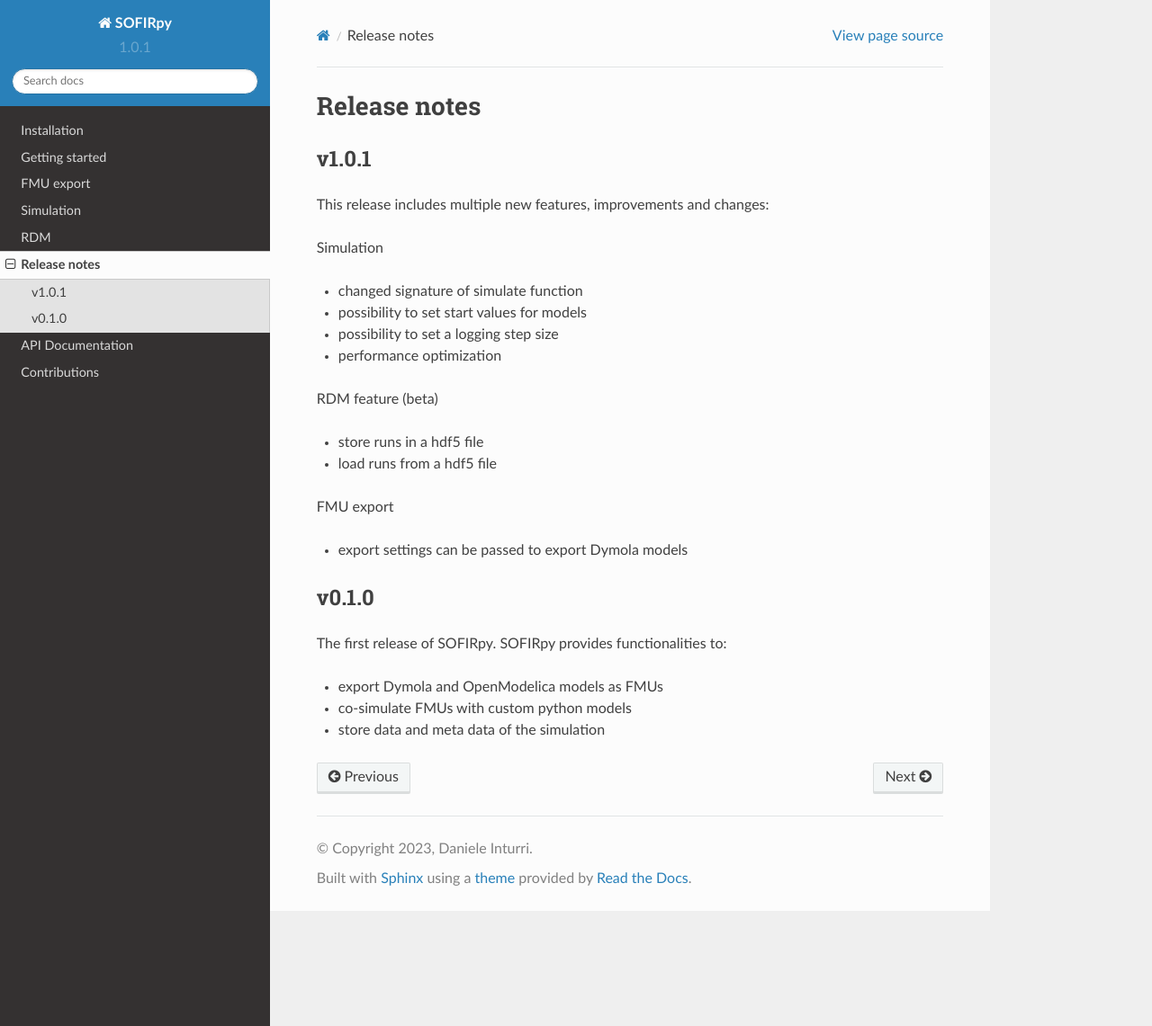
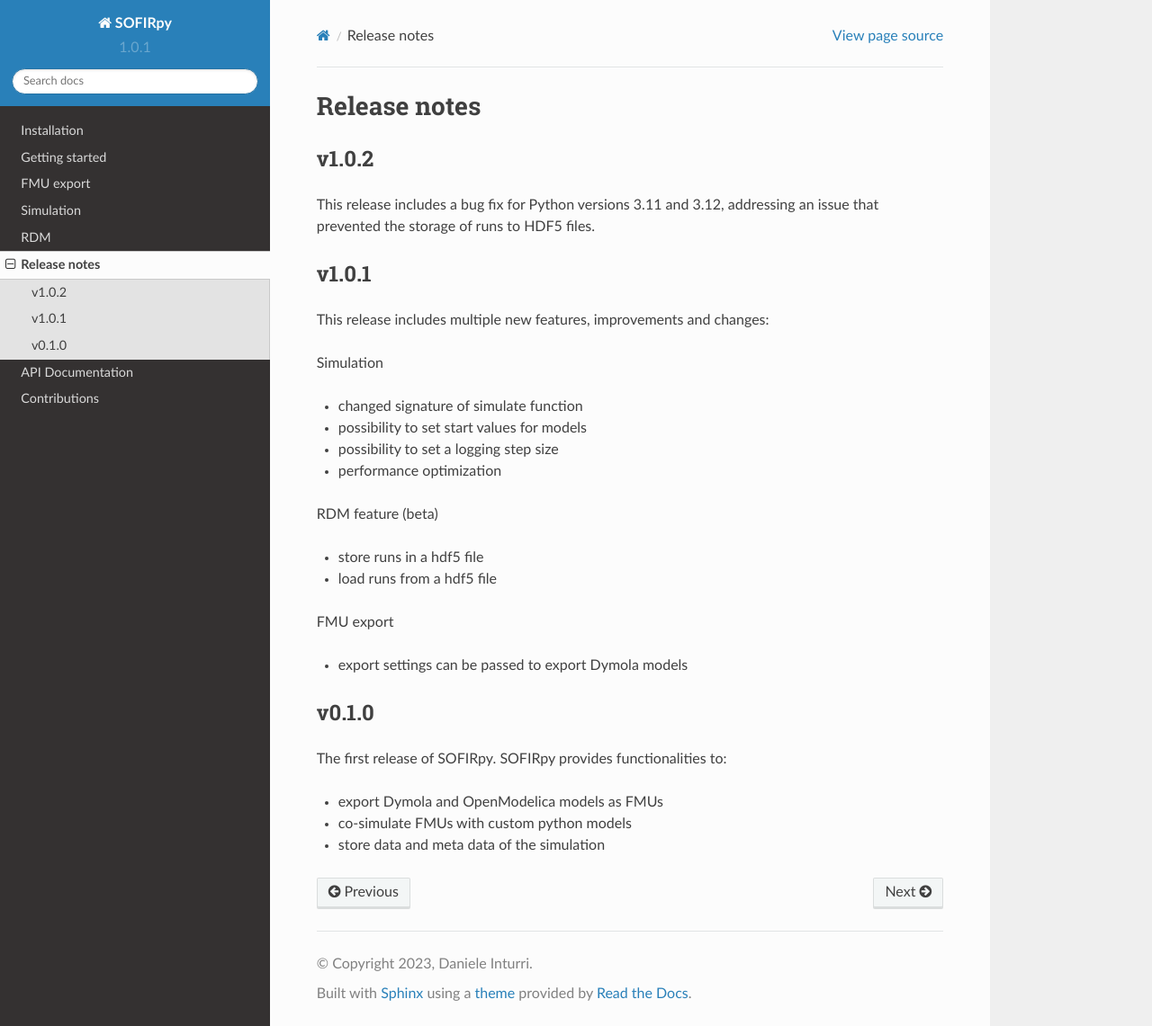
Before and after one commit to fluid-systems/SOFIRpy, a Sphinx documentation site: the page built from docs/release_notes.rst, in a window 1280 px wide and 1141 px high. Shown: the whole window at 90% size. Built offline with Sphinx 7.4.7 and the Read the Docs theme 2.0.0, drawn with Linux system fonts in a browser that asks for light colours.

Commit message:
update changelog

```diff
--- /dev/null
+++ b/docs/change_log/v1.0.2.rst
@@ -0,0 +1,2 @@
+This release includes a bug fix for Python versions 3.11 and 3.12, addressing an issue
+that prevented the storage of runs to HDF5 files.
--- a/docs/release_notes.rst
+++ b/docs/release_notes.rst
@@ -1,5 +1,9 @@
 Release notes
 =============
+
+v1.0.2
+------
+.. include:: change_log/v1.0.2.rst
 
 v1.0.1
 ------
```
